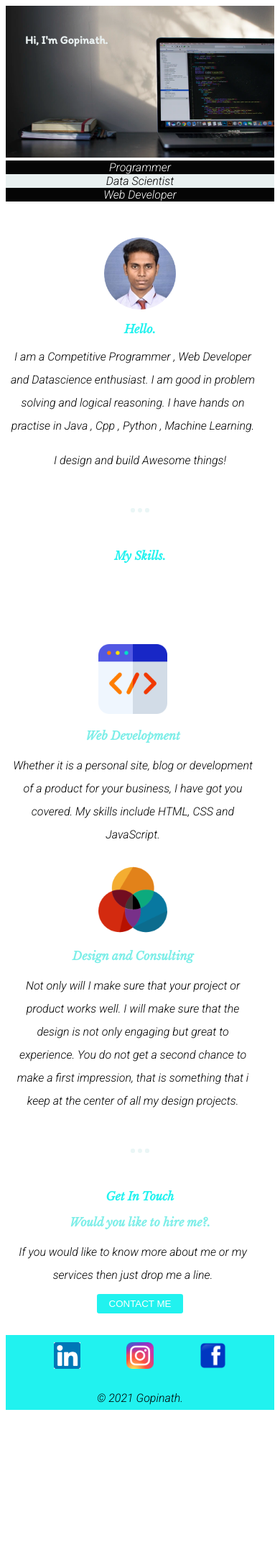
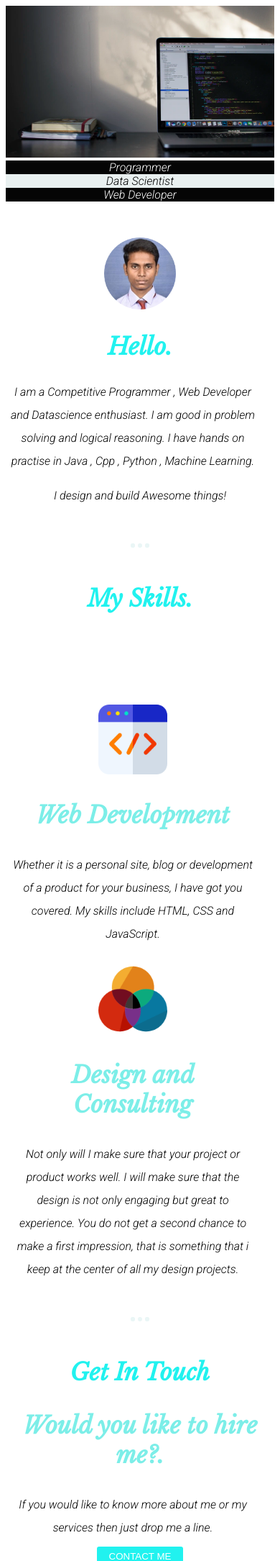
Before and after one commit to GopinathV-1/Blog, a PHP site: page / in a window 390 px wide. Shown: the top 2169 px of the page at 72% size. Before the commit the page ends 1959 px from the top, so only its background shows below. Run offline with PHP 8.4, Linux system fonts and the light colour scheme.

Commit message:
Update style.css

```diff
--- a/CSS/style.css
+++ b/CSS/style.css
@@ -16,9 +16,9 @@ h3{
 h1{
   color: #e9f0f0;
   position: absolute;
-  top: 200px;
-  left: 100px;
-  font-size: 70px;
+  top: 23%;
+  left: 10%;
+  font-size: 450x;
   font-family: 'Itim', cursive;
 }
 hr{
@@ -111,14 +111,14 @@ button:hover{
   margin: auto;
   padding: 10px 50px 0;
 }
-@media only screen and (max-width:700px){
+@media only screen and (max-width:1500px){
   h1,h2,h3{
-    font-size: 100%;
+    font-size: 205%;
   }
 
   h1{
-    top: 35px;
-    left: 35px;
+    top: 25%;
+    left: 10%;
   }
   hr{
     margin: 50px auto;
```
